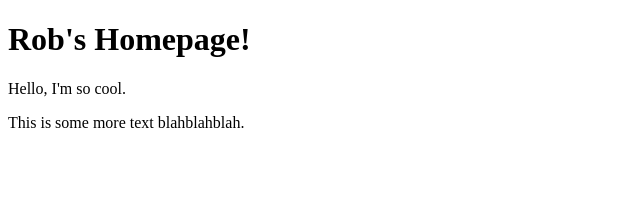
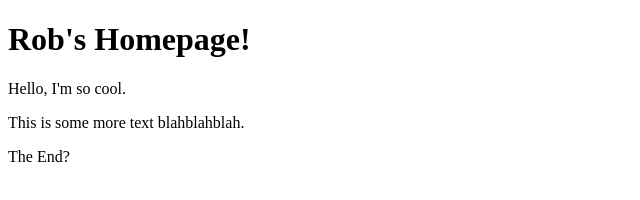
Before and after one commit to RPreuss/rpreuss.github.io, a plain HTML site: page index.html in a window 1280 px wide. Shown: the full height of the page, 0-640 px from the left. Drawn offline with Linux system fonts and the light colour scheme.

Commit message:
Added an end?

```diff
--- a/index.html
+++ b/index.html
@@ -7,5 +7,6 @@
 		<h1>Rob's Homepage!</h1>
 		<p>Hello, I'm so cool.</p>
 		<p>This is some more text blahblahblah.</p>
+		<p>The End?</p>
 	</body>
 </html>
```
